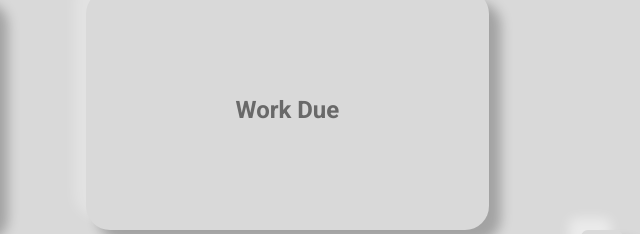
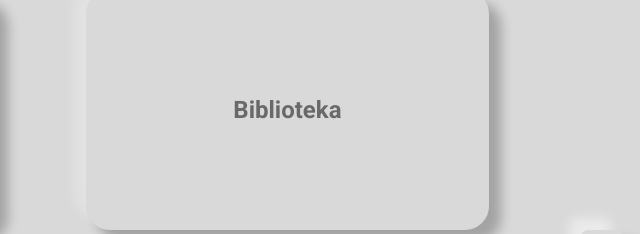
Before and after one commit to OliverSolomon/DashboardAdmin, a plain HTML site: page index.html in a window 1280 px wide. Shown: the part 467-701 px from the top of the page, 599-1239 px from the left. Drawn offline with Linux system fonts and the light colour scheme.

Commit message:
added Biblioteka at landing page

```diff
--- a/index.html
+++ b/index.html
@@ -69,8 +69,8 @@
                 </a>
             </div>
             <div class="card workDue">
-                <a href="#" target="_blank">
-                    Work Due
+                <a href="https://biblioteka.netlify.app" target="_blank">
+                    Biblioteka
                 </a>
             </div>
 
```
